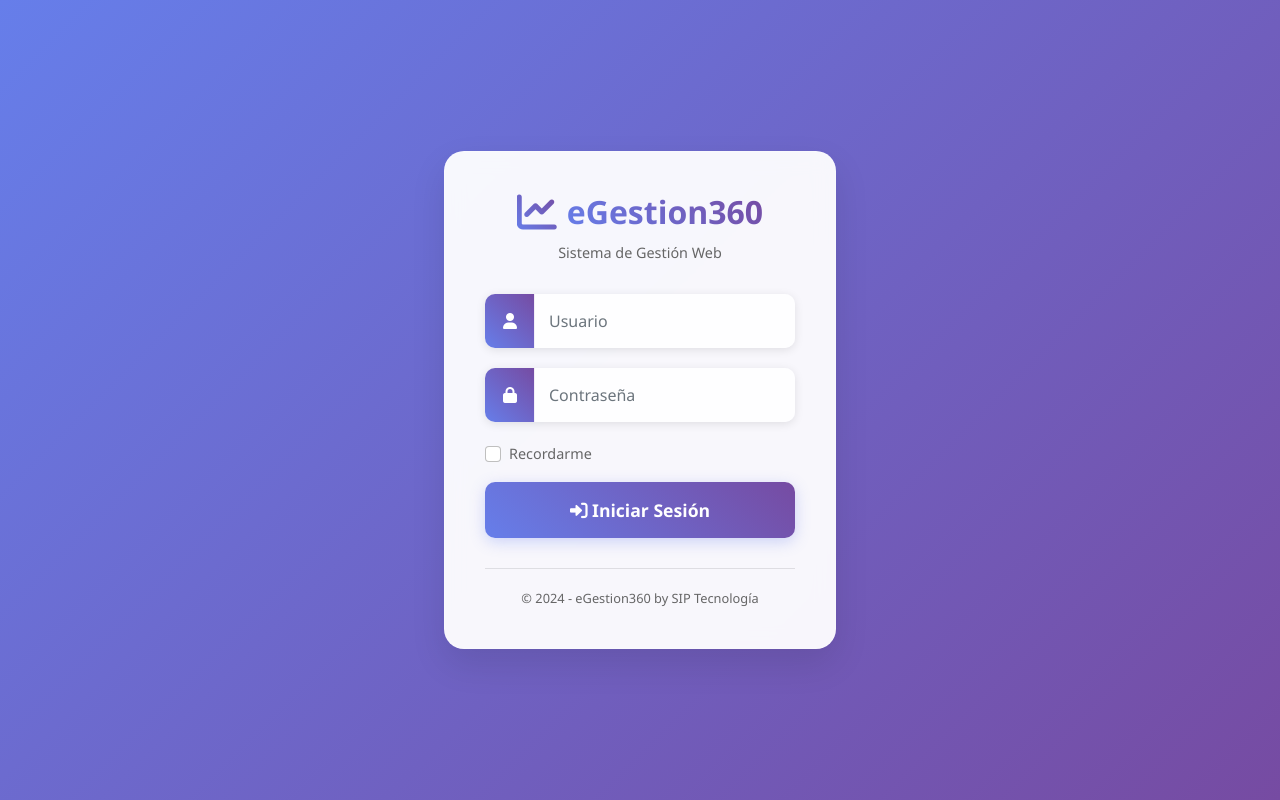
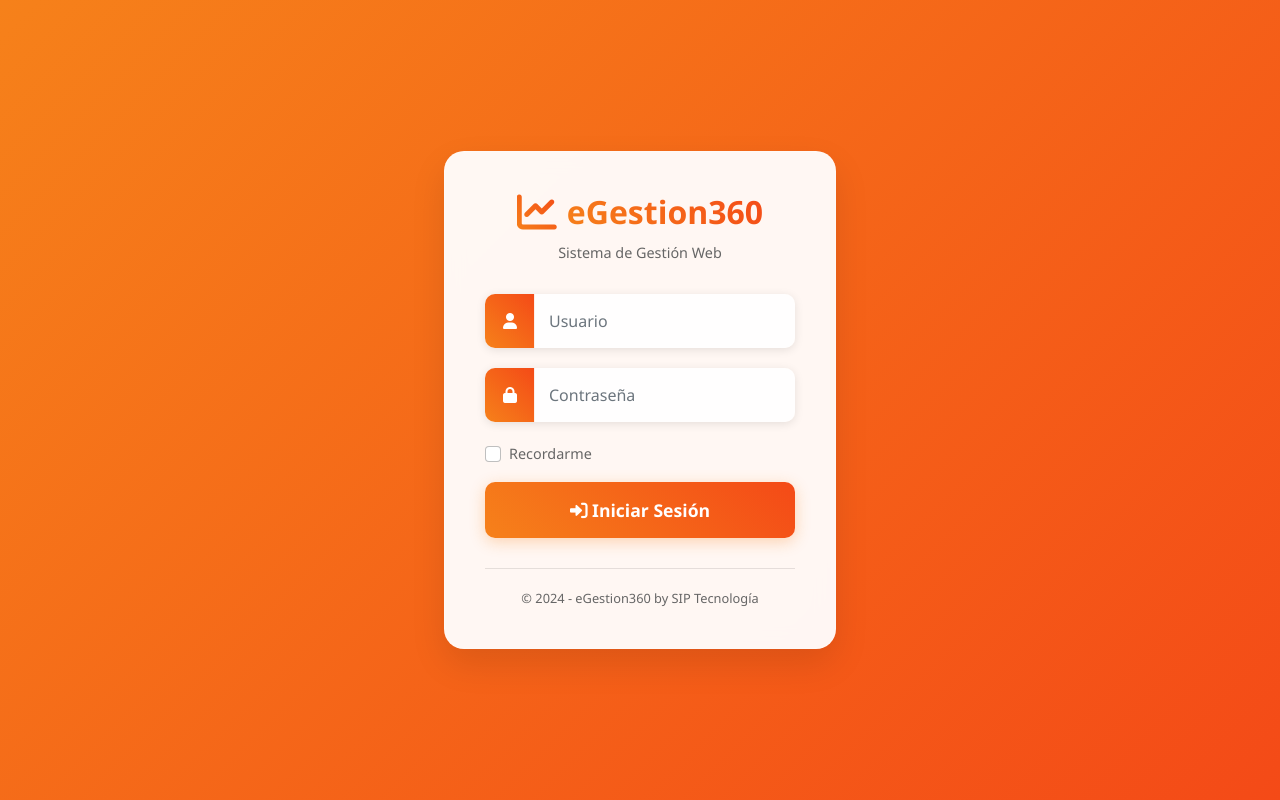
Before and after one commit to EmilioArk87/eGestion360-Web, an ASP.NET Core app: page /Account/Login in a window 1280 px wide. Run offline with ASP.NET Core 8, Linux system fonts and the light colour scheme.

Commit message:
Update login page background to orange gradient (#f6811a → #f44a17)
Co-authored-by: EmilioArk87 <64171814+EmilioArk87@users.noreply.github.com>

```diff
--- a/wwwroot/css/login.css
+++ b/wwwroot/css/login.css
@@ -1,6 +1,6 @@
 /* Login Page Styles */
 .login-body {
-    background: linear-gradient(135deg, #667eea 0%, #764ba2 100%);
+    background: linear-gradient(135deg, #f6811a 0%, #f44a17 100%);
     min-height: 100vh;
     display: flex;
     align-items: center;
@@ -42,8 +42,8 @@
 
 .logo-icon {
     font-size: 2.5rem;
-    color: #667eea;
-    background: linear-gradient(45deg, #667eea, #764ba2);
+    color: #f6811a;
+    background: linear-gradient(45deg, #f6811a, #f44a17);
     -webkit-background-clip: text;
     -webkit-text-fill-color: transparent;
     background-clip: text;
@@ -53,7 +53,7 @@
     font-size: 2rem;
     font-weight: 700;
     margin: 0;
-    background: linear-gradient(45deg, #667eea, #764ba2);
+    background: linear-gradient(45deg, #f6811a, #f44a17);
     -webkit-background-clip: text;
     -webkit-text-fill-color: transparent;
     background-clip: text;
@@ -81,7 +81,7 @@
 }
 
 .input-group-text {
-    background: linear-gradient(45deg, #667eea, #764ba2);
+    background: linear-gradient(45deg, #f6811a, #f44a17);
     color: white;
     border: none;
     width: 50px;
@@ -100,7 +100,7 @@
 
 .form-control:focus {
     background: white;
-    box-shadow: 0 0 0 0.2rem rgba(102, 126, 234, 0.25);
+    box-shadow: 0 0 0 0.2rem rgba(246, 129, 26, 0.25);
     border: none;
 }
 
@@ -127,16 +127,16 @@
     font-weight: 600;
     border: none;
     border-radius: 10px;
-    background: linear-gradient(45deg, #667eea, #764ba2);
+    background: linear-gradient(45deg, #f6811a, #f44a17);
     color: white;
     transition: all 0.3s ease;
-    box-shadow: 0 4px 15px rgba(102, 126, 234, 0.3);
+    box-shadow: 0 4px 15px rgba(246, 129, 26, 0.3);
 }
 
 .btn-login:hover {
     transform: translateY(-2px);
-    box-shadow: 0 6px 20px rgba(102, 126, 234, 0.4);
-    background: linear-gradient(45deg, #5a6fd8, #6b42a0);
+    box-shadow: 0 6px 20px rgba(246, 129, 26, 0.4);
+    background: linear-gradient(45deg, #e56c14, #dc4015);
 }
 
 .btn-login:active {
```
